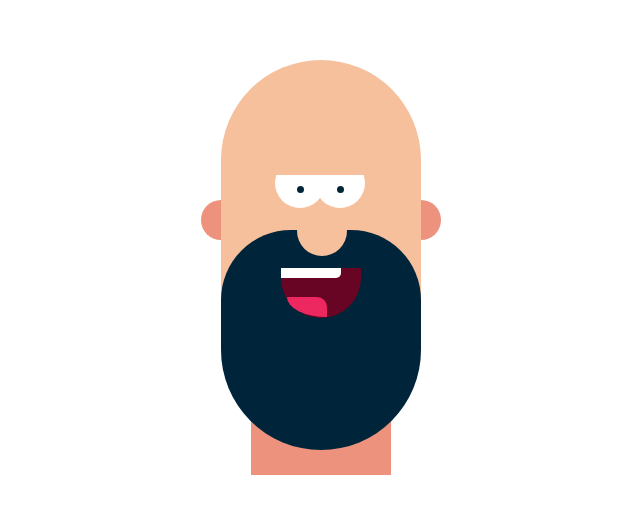
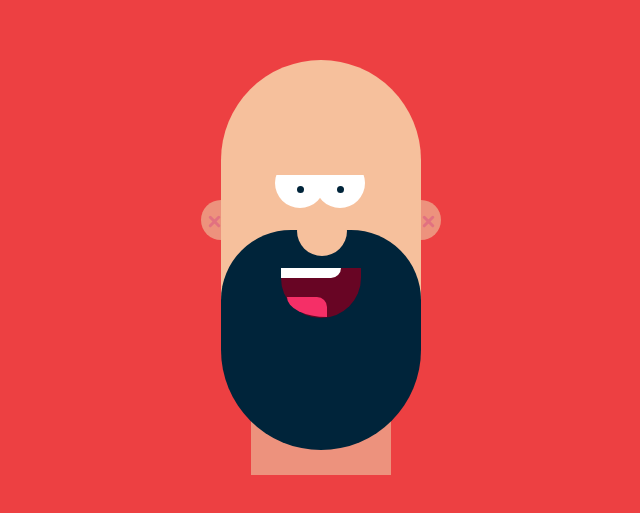
Before and after one commit to Kary01/draw-man, a plain HTML site: page index.html in a window 1280 px wide. Shown: the part 165-678 px from the top of the page, without its empty margins (319-959 px from the left). Drawn offline with Linux system fonts and the light colour scheme.

Commit message:
finished

```diff
--- a/index.html
+++ b/index.html
@@ -23,6 +23,10 @@
       <div class="pupil pupil-left"></div>
       <div class="pupil pupil-right"></div>
       <div class="neck"></div>
+      <div class="detail detail-one-left"></div>
+      <div class="detail detail-one-right"></div>
+      <div class="detail detail-two-left"></div>
+      <div class="detail detail-two-right"></div>
     </div>
   </div>
 </body>
--- a/style.css
+++ b/style.css
@@ -2,7 +2,8 @@
   --skin: #f6c09c;
   --skin-shadow: #ed927d;
   --background: #ed4042;
-  --red: #ed2860;
+  --red: #f52f67;
+  --red-shadow: #e27180;
   --dark-red: #680524;
   --black: #00243a;
   --white: #fff;
@@ -11,6 +12,7 @@
 body {
   margin: 0;
   padding: 0;
+  background-color: var(--background);
 }
 
 .container {
@@ -109,7 +111,7 @@ body {
   width: 60px;
   height: 10px;
   background-color: var(--white);
-  border-radius: 0 0 5px 0 ;
+  border-radius: 0 0 10px 0 ;
   position: absolute;
   top: 59.5%;
   left: 30%;
@@ -153,3 +155,32 @@ body {
   left: 15%;
   z-index: -1;
 }
+
+.detail{
+  width: 3px;
+  height: 15px;
+  background-color: var(--red-shadow);
+  border-radius: 10px;
+  position: absolute;
+  top: 44%;
+}
+
+.detail-one-left {
+  transform: rotate(-45deg);
+  left: -4%;
+}
+
+.detail-one-right {
+  transform: rotate(45deg);
+  left: -4%;
+}
+
+.detail-two-left {
+  transform: rotate(-45deg);
+  left: 103%;
+}
+
+.detail-two-right {
+  transform: rotate(45deg);
+  left: 103%;
+}
```
